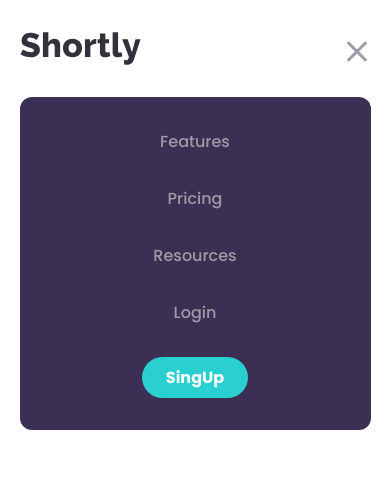
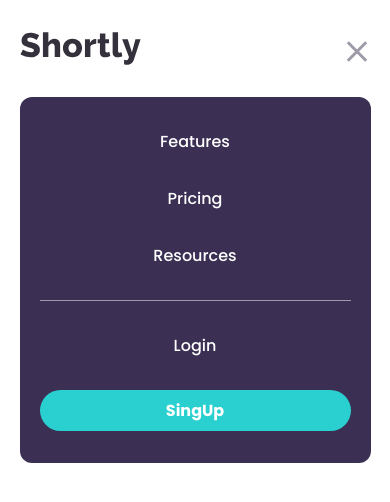
Before and after one commit to gabr7887/13---UrlShortening, a React (Vite) app: page / in a window 390 px wide. Both pictures are taken after a click on the button 357 px from the left and 48 px from the top of the page. Shown: the top 502 px of the page. Built offline with nearby package versions, Linux system fonts and the light colour scheme.

Commit message:
finalizado header

```diff
--- a/src/components/Header.module.css
+++ b/src/components/Header.module.css
@@ -55,7 +55,14 @@
   }
 
 
+  .firstList{
+    padding-bottom: 32px;
+    border-bottom: 1px solid var(--corNgrayish);
+  }
 
+  .navItem{
+    color: white;
+  }
 
   /* Menu Hamburguer */
   .hamburgerMenu{
@@ -92,7 +99,6 @@
   .hamburgerMenu.active::after{
     transform: rotate(135deg);
     top: 0px;
-
   }
 
 
--- a/src/components/Header.tsx
+++ b/src/components/Header.tsx
@@ -15,14 +15,14 @@ const Header = () => {
       {mobile && <button className={`${style.hamburgerMenu} ${mobileActive ? style.active : ''}`} onClick={() => setMobileActive(!mobileActive)}>
       </button>}
       <nav className={`${style.nav} ${mobileActive ? style.active : ''}`}>
-        <ul>
+        <ul className={style.firstList}>
           <li><a className={style.navItem} href="">Features</a></li>
           <li><a className={style.navItem} href="">Pricing</a></li>
           <li><a className={style.navItem} href="">Resources</a></li>
         </ul>
         <ul>
           <li><a className={style.navItem} href="">Login</a></li>
-          <li><ButtonRound style={{fontSize: '16px', padding: '8px 24px' }}>SingUp</ButtonRound></li>
+          <li style={mobile ? {width: '100%'} : {}}><ButtonRound style={mobile ? {fontSize: '16px', padding: '8px 24px', width: '100%', textAlign: 'center'} : {fontSize: '16px', padding: '8px 24px' }}>SingUp</ButtonRound></li>
         </ul>
       </nav>
     </div>
```
Also changed, not shown: design/desktop-active-states.jpg.
